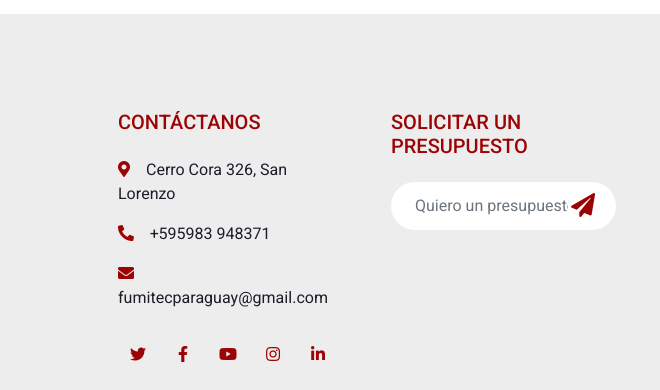
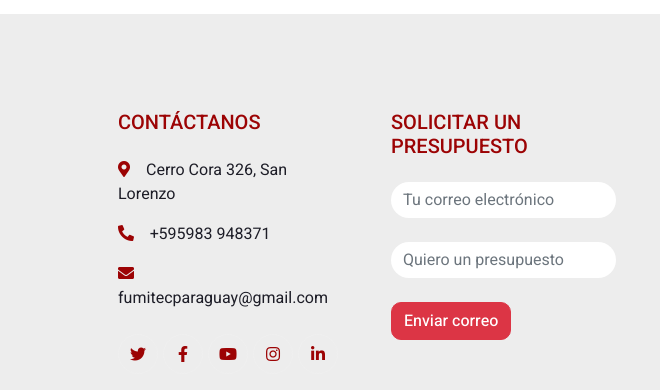
Before and after one commit to DriluzRed/fumitec, a plain HTML site: page about.html in a window 1280 px wide. Shown: the part 1878-2268 px from the top of the page, 0-660 px from the left. Drawn offline with nearby package versions, Linux system fonts and the light colour scheme.

Commit message:
presupuesto en about

```diff
--- a/about.html
+++ b/about.html
@@ -177,11 +177,14 @@
                         </div>
                     </div>
                     <div class="col-md-6 col-lg-3">
-                        <h5 class="text-primary mb-4">Solicitar un Presupuesto</h5>
-                        <div class="position-relative w-100 mt-3">
-                            <input class="form-control border-0 rounded-pill w-100 ps-4 pe-5" type="text" placeholder="Quiero un presupuesto" style="height: 48px;">
-                            <button type="button" class="btn shadow-none position-absolute top-0 end-0 mt-1 me-2"><i class="fa fa-paper-plane text-primary fs-4"></i></button>
-                        </div>
+                        <form action="enviar_correo.php" method="post">
+                            <h5 class="text-primary mb-4">Solicitar un Presupuesto</h5>
+                            <div class="position-relative w-100 mt-3">
+                                <input name="email" class="form-control border-0 rounded-pill w-100" type="email" placeholder="Tu correo electrónico">
+                                <input name="Presupuesto" class="form-control border-0 rounded-pill w-100 mt-4" type="text" placeholder="Quiero un presupuesto">
+                                <button type="submit" class="btn btn-danger shadow-none position-absolute mt-4">Enviar correo</button>
+                            </div>
+                        </form>
                     </div>
                     <div class="col-md-6 col-lg-3">
                         <h5 class="text-primary mb-4">Ubicación</h5>
```
